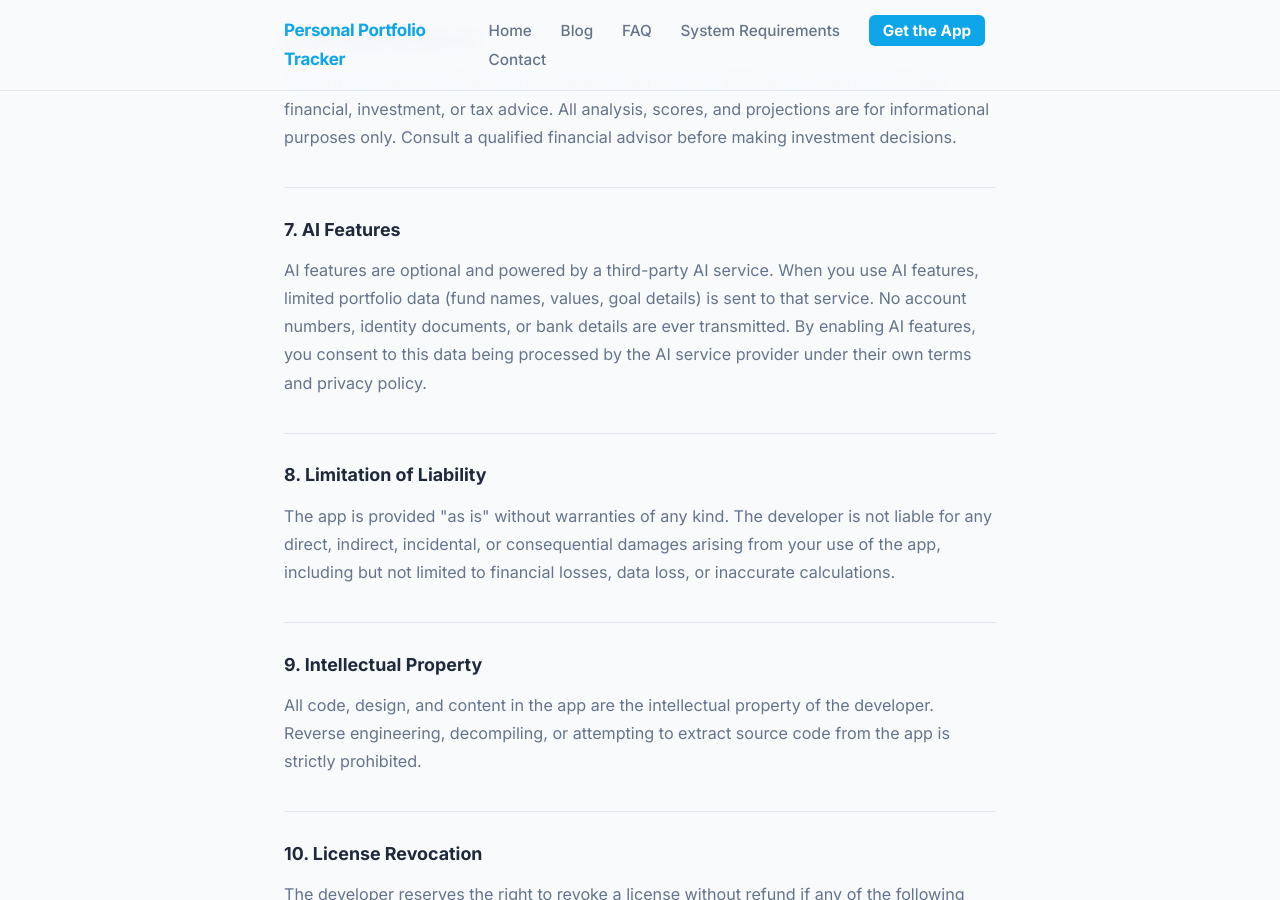
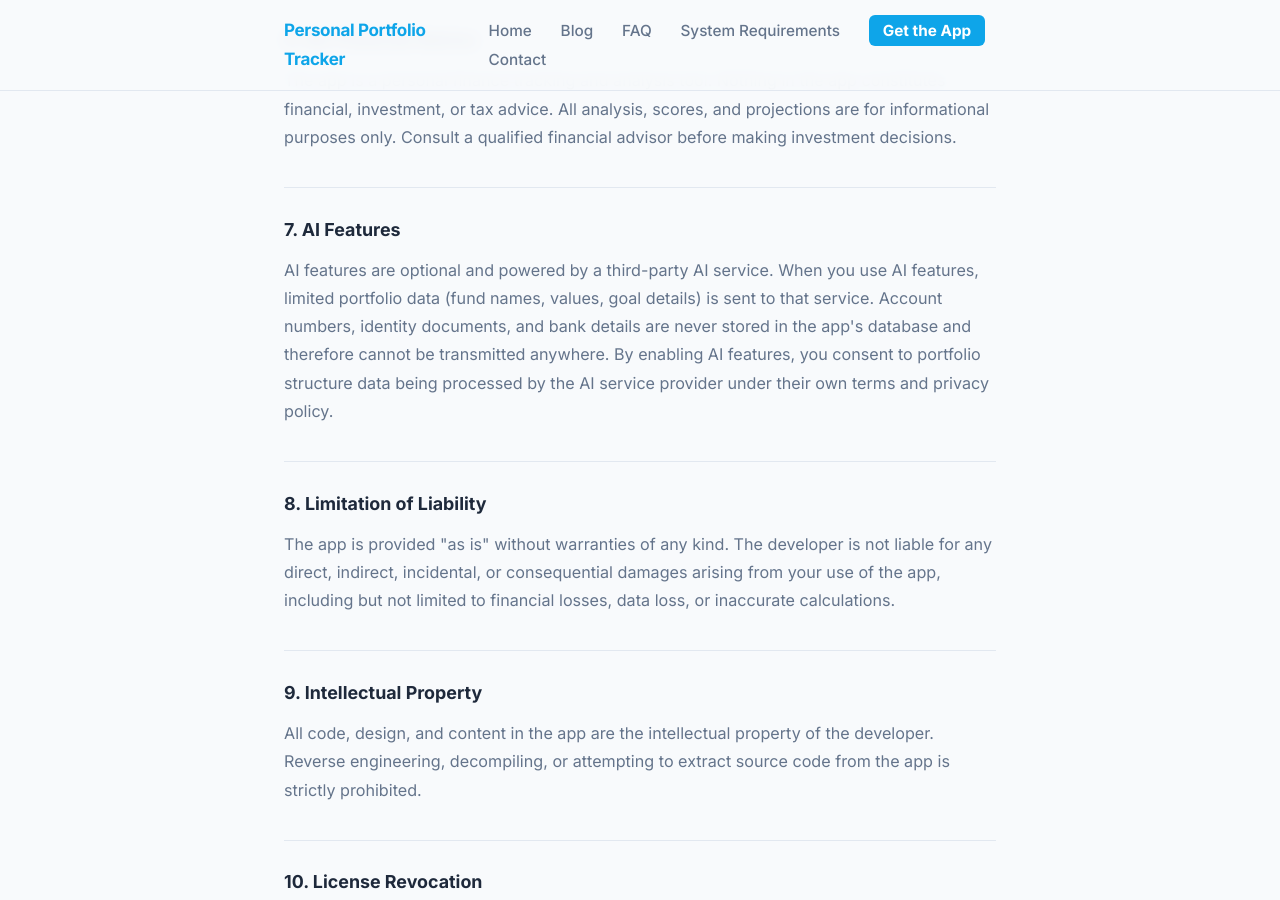
Before and after one commit to srikrishna2024/portfolio-tracker-blog, a Jekyll site: the page built from terms/index.html, in a window 1280 px wide and 900 px high, scrolled down 1794 px. Built offline with Jekyll 4.4.1, drawn with Linux system fonts in a browser that asks for light colours.

Commit message:
clarify sensitive data never stored in DB, cannot be sent

```diff
--- a/faq/index.html
+++ b/faq/index.html
@@ -44,7 +44,7 @@ title: Frequently Asked Questions
 
     <div class="faq-item">
       <h3><span class="faq-icon">🔒</span> If I enable AI, what data gets sent?</h3>
-      <p>Only portfolio structure: fund names, values, goal names and amounts. Account numbers, PAN, Aadhaar, and bank details are never sent anywhere. You can review exactly what is included before any AI call is made.</p>
+      <p>Only portfolio structure: fund names, values, goal names and amounts. Account numbers, PAN, Aadhaar, and bank details are never stored in the app's database to begin with, so they cannot be sent anywhere. You can review exactly what is included before any AI call is made.</p>
     </div>
 
     <div class="faq-item">
--- a/terms/index.html
+++ b/terms/index.html
@@ -58,7 +58,7 @@ title: Terms and Conditions
     <p>The app is a personal finance tracking and analysis tool. Nothing in the app constitutes financial, investment, or tax advice. All analysis, scores, and projections are for informational purposes only. Consult a qualified financial advisor before making investment decisions.</p>
 
     <h2>7. AI Features</h2>
-    <p>AI features are optional and powered by a third-party AI service. When you use AI features, limited portfolio data (fund names, values, goal details) is sent to that service. No account numbers, identity documents, or bank details are ever transmitted. By enabling AI features, you consent to this data being processed by the AI service provider under their own terms and privacy policy.</p>
+    <p>AI features are optional and powered by a third-party AI service. When you use AI features, limited portfolio data (fund names, values, goal details) is sent to that service. Account numbers, identity documents, and bank details are never stored in the app's database and therefore cannot be transmitted anywhere. By enabling AI features, you consent to portfolio structure data being processed by the AI service provider under their own terms and privacy policy.</p>
 
     <h2>8. Limitation of Liability</h2>
     <p>The app is provided "as is" without warranties of any kind. The developer is not liable for any direct, indirect, incidental, or consequential damages arising from your use of the app, including but not limited to financial losses, data loss, or inaccurate calculations.</p>
```
